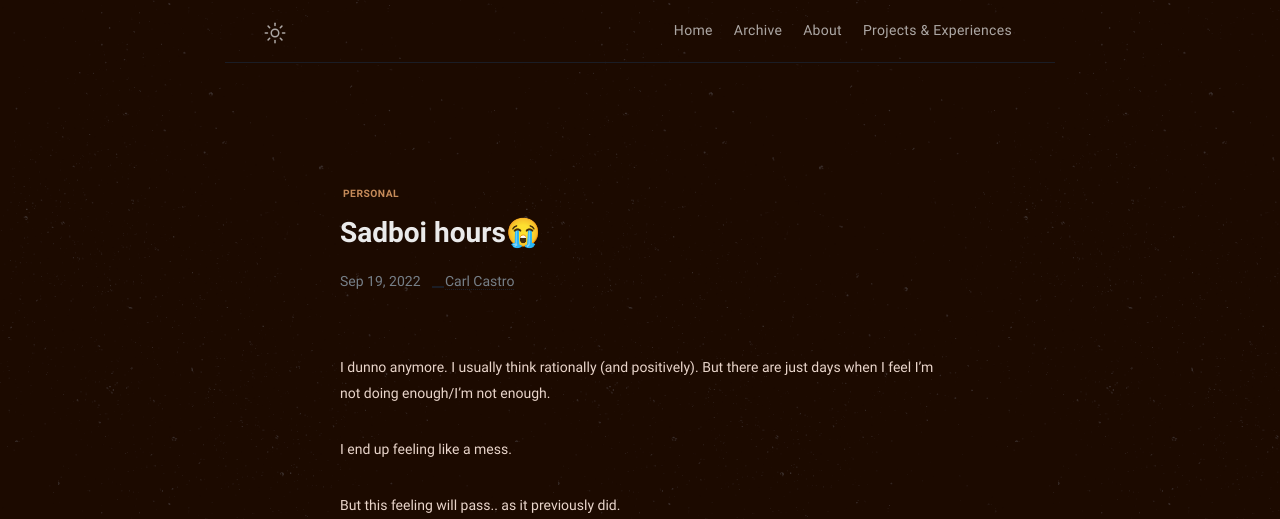
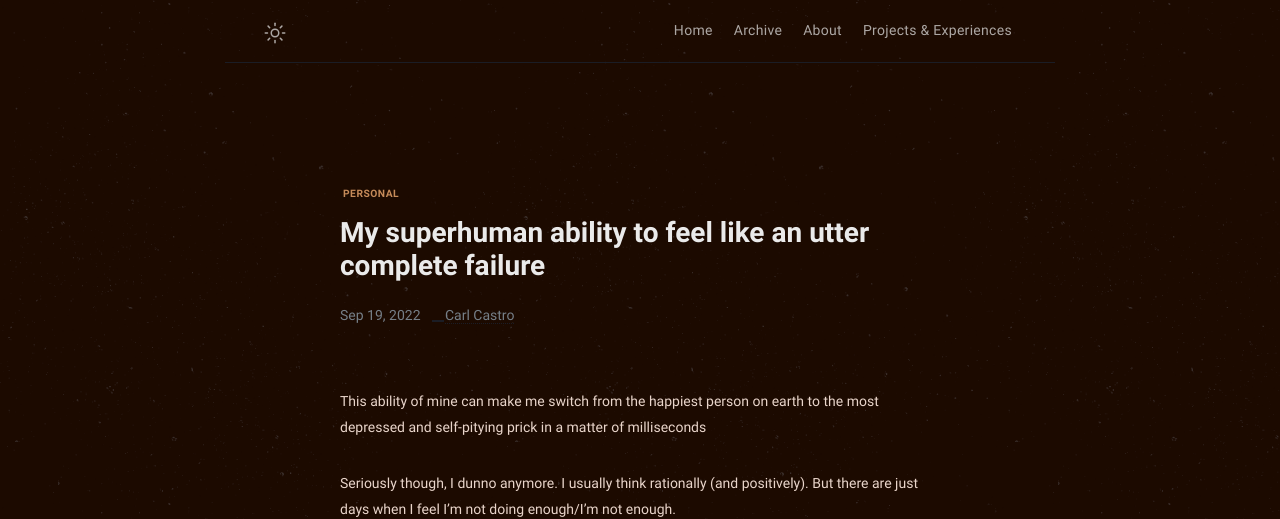
Before and after one commit to philippines69/carlcastroarchives, a Jekyll site: the page built from _posts/2022-09-18-there-are-days-when-i-just-feel-like-a-failure.md, in a window 1280 px wide. Shown: the top 519 px of the page. Built offline with Jekyll 4.4.1, drawn with Linux system fonts in a browser that asks for light colours.

Commit message:
Update from Forestry.io philippines69 updated _posts/2022-09-18-there-are-days-when-i-just-feel-like-a-failure.md

```diff
--- a/_posts/2022-09-18-there-are-days-when-i-just-feel-like-a-failure.md
+++ b/_posts/2022-09-18-there-are-days-when-i-just-feel-like-a-failure.md
@@ -2,13 +2,15 @@
 tags:
 - Personal
 layout: post
-title: "Sadboi hours\U0001F62D"
+title: My superhuman ability to feel like an utter complete failure
 date: 2022-09-18 16:00:00 +0000
 categories: Personal
 permalink: sadboi-hours
 
 ---
-I dunno anymore. I usually think rationally (and positively). But there are just days when I feel I'm not doing enough/I'm not enough.
+This ability of mine can make me switch from the happiest person on earth to the most depressed and self-pitying prick in a matter of milliseconds
+
+Seriously though, I dunno anymore. I usually think rationally (and positively). But there are just days when I feel I'm not doing enough/I'm not enough.
 
 I end up feeling like a mess.
 
```
